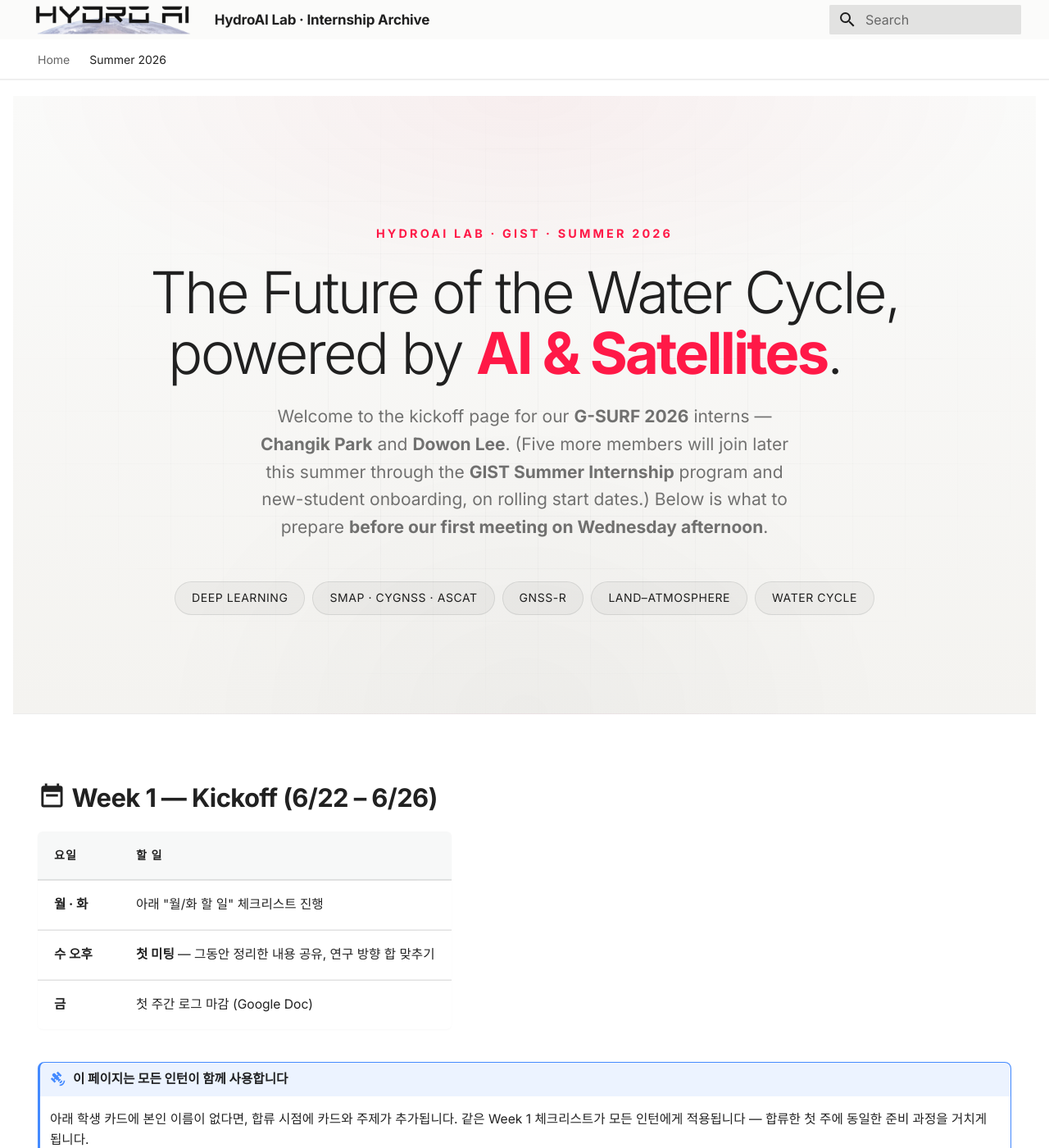
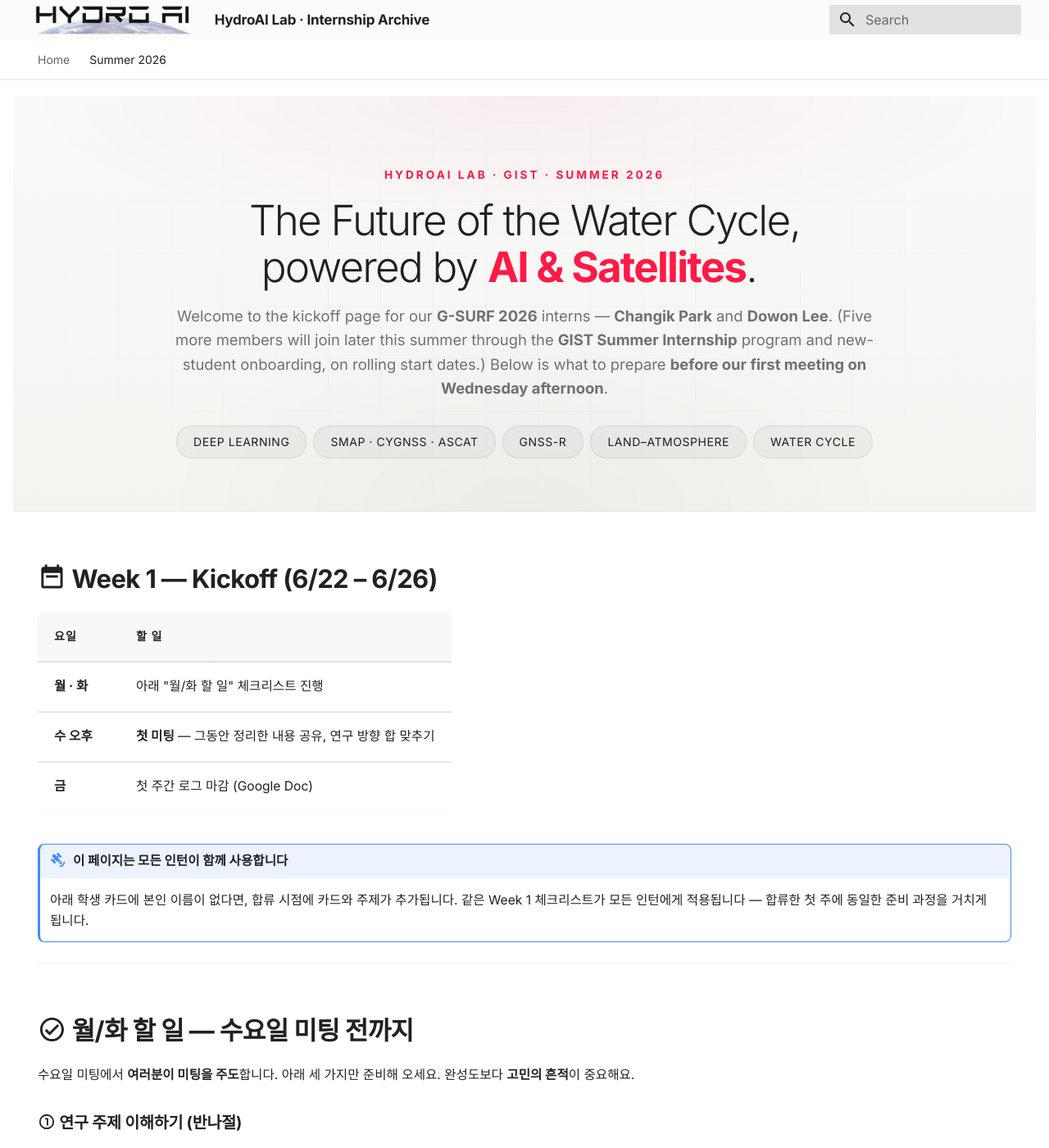
Before and after one commit to Hyunglok-Kim/hydroai-interns, an MkDocs documentation site: the page built from docs/2026-summer/index.md, in a window 1280 px wide and 1400 px high. Shown: the whole window at 82% size. Built offline with MkDocs 1.6.1 and Material for MkDocs 9.7.7, drawn with Linux system fonts in a browser that asks for light colours; some of the changed text lies outside the part shown.

Commit message:
Icon-only Workspace button + tighter, wider hero
Workspace button
- Drop 'Open Workspace' text label (overflowed the 240px card). Now a
  36x36 round icon button with a folder + arrow SVG.
- aria-label + title for screen readers / hover tooltip.
- Bottom-right of each card. Hover: crimson fill, small lift + tilt.

Hero — wider, shorter
- Padding 7/6rem -> 3.5/3.2rem
- Headline cap 4.5rem -> 3.2rem
- Lede width 680px -> 880px; smaller font
- Tighter margins between eyebrow / h1 / lede / tags
- Bottom margin 4rem -> 2.5rem so Week 1 section is visible sooner

```diff
--- a/docs/2026-summer/index.md
+++ b/docs/2026-summer/index.md
@@ -71,8 +71,12 @@ Below is what to prepare <strong>before our first meeting on Wednesday afternoon
     <a class="kw-chip" href="https://scholar.google.com/scholar?q=CYGNSS+SMAP+comparison" target="_blank" rel="noopener">vs SMAP</a>
     <a class="kw-chip" href="https://scholar.google.com/scholar?q=passive+microwave+soil+moisture+intercomparison" target="_blank" rel="noopener">PMW SM</a>
   </div>
-  <button type="button" class="ws-btn coming-soon" onclick="alert('Workspace coming soon — 곧 공개됩니다.');">
-    Open Workspace
+  <button type="button" class="ws-btn coming-soon" aria-label="Open workspace" title="Workspace (coming soon)" onclick="alert('Workspace coming soon — 곧 공개됩니다.');">
+    <svg viewBox="0 0 24 24" fill="none" stroke="currentColor" stroke-width="2" stroke-linecap="round" stroke-linejoin="round" aria-hidden="true">
+      <path d="M3 7a2 2 0 0 1 2-2h4l2 2h8a2 2 0 0 1 2 2v9a2 2 0 0 1-2 2H5a2 2 0 0 1-2-2z"/>
+      <path d="M14 13l3-3-3-3"/>
+      <path d="M17 10H9"/>
+    </svg>
   </button>
 </article>
 
@@ -91,8 +95,12 @@ Below is what to prepare <strong>before our first meeting on Wednesday afternoon
     <a class="kw-chip" href="https://scholar.google.com/scholar?q=post-landfall+TC+intensification" target="_blank" rel="noopener">post-landfall</a>
     <a class="kw-chip" href="https://scholar.google.com/scholar?q=SMAP+tropical+cyclone" target="_blank" rel="noopener">SMAP TC</a>
   </div>
-  <button type="button" class="ws-btn coming-soon" onclick="alert('Workspace coming soon — 곧 공개됩니다.');">
-    Open Workspace
+  <button type="button" class="ws-btn coming-soon" aria-label="Open workspace" title="Workspace (coming soon)" onclick="alert('Workspace coming soon — 곧 공개됩니다.');">
+    <svg viewBox="0 0 24 24" fill="none" stroke="currentColor" stroke-width="2" stroke-linecap="round" stroke-linejoin="round" aria-hidden="true">
+      <path d="M3 7a2 2 0 0 1 2-2h4l2 2h8a2 2 0 0 1 2 2v9a2 2 0 0 1-2 2H5a2 2 0 0 1-2-2z"/>
+      <path d="M14 13l3-3-3-3"/>
+      <path d="M17 10H9"/>
+    </svg>
   </button>
 </article>
 
@@ -103,8 +111,12 @@ Below is what to prepare <strong>before our first meeting on Wednesday afternoon
     <h4 class="student-name">김주현</h4>
     <p class="student-topic">주제 미정 — 합류 시 업데이트</p>
   </div>
-  <button type="button" class="ws-btn coming-soon" onclick="alert('Workspace coming soon — 곧 공개됩니다.');">
-    Open Workspace
+  <button type="button" class="ws-btn coming-soon" aria-label="Open workspace" title="Workspace (coming soon)" onclick="alert('Workspace coming soon — 곧 공개됩니다.');">
+    <svg viewBox="0 0 24 24" fill="none" stroke="currentColor" stroke-width="2" stroke-linecap="round" stroke-linejoin="round" aria-hidden="true">
+      <path d="M3 7a2 2 0 0 1 2-2h4l2 2h8a2 2 0 0 1 2 2v9a2 2 0 0 1-2 2H5a2 2 0 0 1-2-2z"/>
+      <path d="M14 13l3-3-3-3"/>
+      <path d="M17 10H9"/>
+    </svg>
   </button>
 </article>
 
@@ -115,8 +127,12 @@ Below is what to prepare <strong>before our first meeting on Wednesday afternoon
     <h4 class="student-name">조현</h4>
     <p class="student-topic">주제 미정 — 합류 시 업데이트</p>
   </div>
-  <button type="button" class="ws-btn coming-soon" onclick="alert('Workspace coming soon — 곧 공개됩니다.');">
-    Open Workspace
+  <button type="button" class="ws-btn coming-soon" aria-label="Open workspace" title="Workspace (coming soon)" onclick="alert('Workspace coming soon — 곧 공개됩니다.');">
+    <svg viewBox="0 0 24 24" fill="none" stroke="currentColor" stroke-width="2" stroke-linecap="round" stroke-linejoin="round" aria-hidden="true">
+      <path d="M3 7a2 2 0 0 1 2-2h4l2 2h8a2 2 0 0 1 2 2v9a2 2 0 0 1-2 2H5a2 2 0 0 1-2-2z"/>
+      <path d="M14 13l3-3-3-3"/>
+      <path d="M17 10H9"/>
+    </svg>
   </button>
 </article>
 
@@ -127,8 +143,12 @@ Below is what to prepare <strong>before our first meeting on Wednesday afternoon
     <h4 class="student-name">권진</h4>
     <p class="student-topic">주제 미정 — 합류 시 업데이트</p>
   </div>
-  <button type="button" class="ws-btn coming-soon" onclick="alert('Workspace coming soon — 곧 공개됩니다.');">
-    Open Workspace
+  <button type="button" class="ws-btn coming-soon" aria-label="Open workspace" title="Workspace (coming soon)" onclick="alert('Workspace coming soon — 곧 공개됩니다.');">
+    <svg viewBox="0 0 24 24" fill="none" stroke="currentColor" stroke-width="2" stroke-linecap="round" stroke-linejoin="round" aria-hidden="true">
+      <path d="M3 7a2 2 0 0 1 2-2h4l2 2h8a2 2 0 0 1 2 2v9a2 2 0 0 1-2 2H5a2 2 0 0 1-2-2z"/>
+      <path d="M14 13l3-3-3-3"/>
+      <path d="M17 10H9"/>
+    </svg>
   </button>
 </article>
 
@@ -139,8 +159,12 @@ Below is what to prepare <strong>before our first meeting on Wednesday afternoon
     <h4 class="student-name">신준영</h4>
     <p class="student-topic">주제 미정 — 합류 시 업데이트</p>
   </div>
-  <button type="button" class="ws-btn coming-soon" onclick="alert('Workspace coming soon — 곧 공개됩니다.');">
-    Open Workspace
+  <button type="button" class="ws-btn coming-soon" aria-label="Open workspace" title="Workspace (coming soon)" onclick="alert('Workspace coming soon — 곧 공개됩니다.');">
+    <svg viewBox="0 0 24 24" fill="none" stroke="currentColor" stroke-width="2" stroke-linecap="round" stroke-linejoin="round" aria-hidden="true">
+      <path d="M3 7a2 2 0 0 1 2-2h4l2 2h8a2 2 0 0 1 2 2v9a2 2 0 0 1-2 2H5a2 2 0 0 1-2-2z"/>
+      <path d="M14 13l3-3-3-3"/>
+      <path d="M17 10H9"/>
+    </svg>
   </button>
 </article>
 
@@ -151,8 +175,12 @@ Below is what to prepare <strong>before our first meeting on Wednesday afternoon
     <h4 class="student-name">전하정</h4>
     <p class="student-topic">주제 미정 — 합류 시 업데이트</p>
   </div>
-  <button type="button" class="ws-btn coming-soon" onclick="alert('Workspace coming soon — 곧 공개됩니다.');">
-    Open Workspace
+  <button type="button" class="ws-btn coming-soon" aria-label="Open workspace" title="Workspace (coming soon)" onclick="alert('Workspace coming soon — 곧 공개됩니다.');">
+    <svg viewBox="0 0 24 24" fill="none" stroke="currentColor" stroke-width="2" stroke-linecap="round" stroke-linejoin="round" aria-hidden="true">
+      <path d="M3 7a2 2 0 0 1 2-2h4l2 2h8a2 2 0 0 1 2 2v9a2 2 0 0 1-2 2H5a2 2 0 0 1-2-2z"/>
+      <path d="M14 13l3-3-3-3"/>
+      <path d="M17 10H9"/>
+    </svg>
   </button>
 </article>
 
--- a/docs/stylesheets/extra.css
+++ b/docs/stylesheets/extra.css
@@ -96,8 +96,8 @@
    ============================================================ */
 .hydroai-hero {
   position: relative;
-  margin: -1.5rem -1.5rem 4rem -1.5rem;
-  padding: 7rem 2.5rem 6rem;
+  margin: -1.5rem -1.5rem 2.5rem -1.5rem;
+  padding: 3.5rem 3rem 3.2rem;
   text-align: center;
   background:
     radial-gradient(ellipse 70% 50% at 50% 0%, rgba(200, 16, 46, 0.05), transparent 70%),
@@ -122,11 +122,11 @@
 }
 
 .hydroai-hero h1 {
-  margin: 0 0 1.2rem;
-  font-size: clamp(2.4rem, 5.5vw, 4.5rem);
+  margin: 0 0 0.9rem;
+  font-size: clamp(1.9rem, 4vw, 3.2rem);
   font-weight: 200;
-  line-height: 1.05;
-  letter-spacing: -0.04em;
+  line-height: 1.1;
+  letter-spacing: -0.035em;
   color: var(--md-default-fg-color);
 }
 
@@ -136,9 +136,9 @@
 }
 
 .hydroai-hero p.lede {
-  max-width: 680px;
+  max-width: 880px;
   margin: 0 auto;
-  font-size: 1.05rem;
+  font-size: 0.92rem;
   line-height: 1.6;
   color: var(--md-default-fg-color--light);
   font-weight: 400;
@@ -148,8 +148,8 @@
   display: flex;
   flex-wrap: wrap;
   justify-content: center;
-  gap: 0.45rem;
-  margin-top: 2.5rem;
+  gap: 0.4rem;
+  margin-top: 1.5rem;
 }
 
 .hydroai-tag {
@@ -174,12 +174,12 @@
 
 .hydroai-hero .eyebrow {
   display: block;
-  font-size: 0.72rem;
+  font-size: 0.68rem;
   font-weight: 600;
   letter-spacing: 0.22em;
   text-transform: uppercase;
   color: var(--md-accent-fg-color);
-  margin-bottom: 1.2rem;
+  margin-bottom: 0.8rem;
 }
 
 /* ============================================================
@@ -664,46 +664,37 @@ h4.student-name {
   color: var(--md-accent-fg-color);
 }
 
-/* Workspace button — compact, single label */
+/* Workspace button — square icon-only, sits in the bottom-right of each card */
 .ws-btn {
+  align-self: flex-end;
+  margin-top: auto;
+  width: 36px;
+  height: 36px;
+  padding: 0;
   display: inline-flex;
   align-items: center;
   justify-content: center;
-  gap: 0.3rem;
-  align-self: stretch;
-  margin-top: auto;
-  padding: 0.45rem 0.8rem;
-  border-radius: 6px;
+  border-radius: 50%;
   background: var(--md-default-fg-color);
-  color: #ffffff !important;
+  color: #ffffff;
   border: 1px solid var(--md-default-fg-color);
-  font-family: inherit;
-  font-size: 0.68rem;
-  font-weight: 600;
-  letter-spacing: 0.06em;
-  text-transform: uppercase;
-  text-decoration: none !important;
   cursor: pointer;
-  transition: background 0.18s ease, border-color 0.18s ease, transform 0.12s ease;
+  transition: background 0.18s ease, border-color 0.18s ease,
+              transform 0.18s ease, box-shadow 0.18s ease;
 }
-.ws-btn::after {
-  content: "→";
-  display: inline-block;
-  font-size: 0.82rem;
-  font-weight: 400;
-  transform: translateX(0);
-  transition: transform 0.2s ease;
+.ws-btn svg {
+  width: 18px;
+  height: 18px;
+  display: block;
 }
 .ws-btn:hover {
   background: var(--md-accent-fg-color);
   border-color: var(--md-accent-fg-color);
-  color: #ffffff !important;
-}
-.ws-btn:hover::after {
-  transform: translateX(3px);
+  transform: translateY(-1px) rotate(-4deg);
+  box-shadow: 0 6px 14px -6px rgba(200, 16, 46, 0.5);
 }
 .ws-btn:active {
-  transform: translateY(1px);
+  transform: translateY(0) rotate(0);
 }
 
 /* Placeholder card variant — lighter, no big content block */
@@ -724,12 +715,12 @@ h4.student-name {
 }
 .student-card.placeholder .ws-btn {
   background: transparent;
-  color: var(--md-default-fg-color) !important;
-  border-color: rgba(28, 31, 36, 0.15);
+  color: var(--md-default-fg-color);
+  border-color: rgba(28, 31, 36, 0.18);
 }
 .student-card.placeholder .ws-btn:hover {
   background: var(--md-default-fg-color);
-  color: #ffffff !important;
+  color: #ffffff;
   border-color: var(--md-default-fg-color);
 }
 
```
